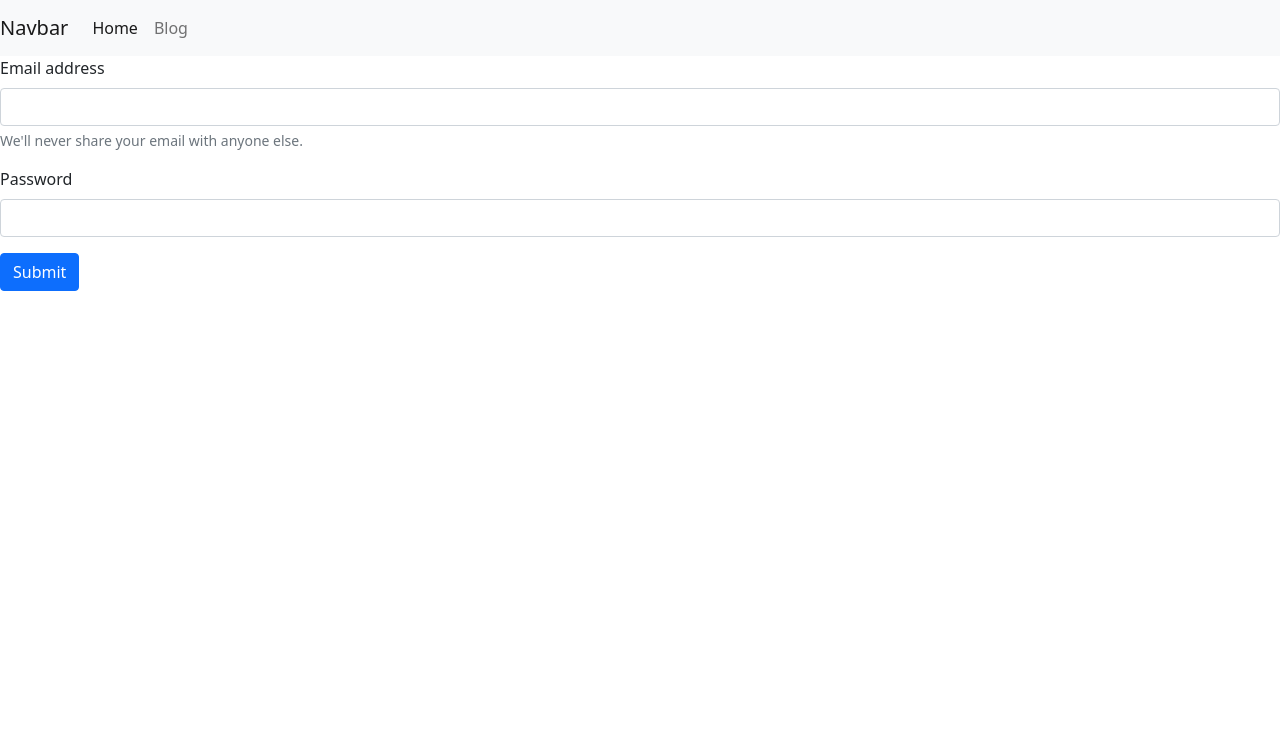
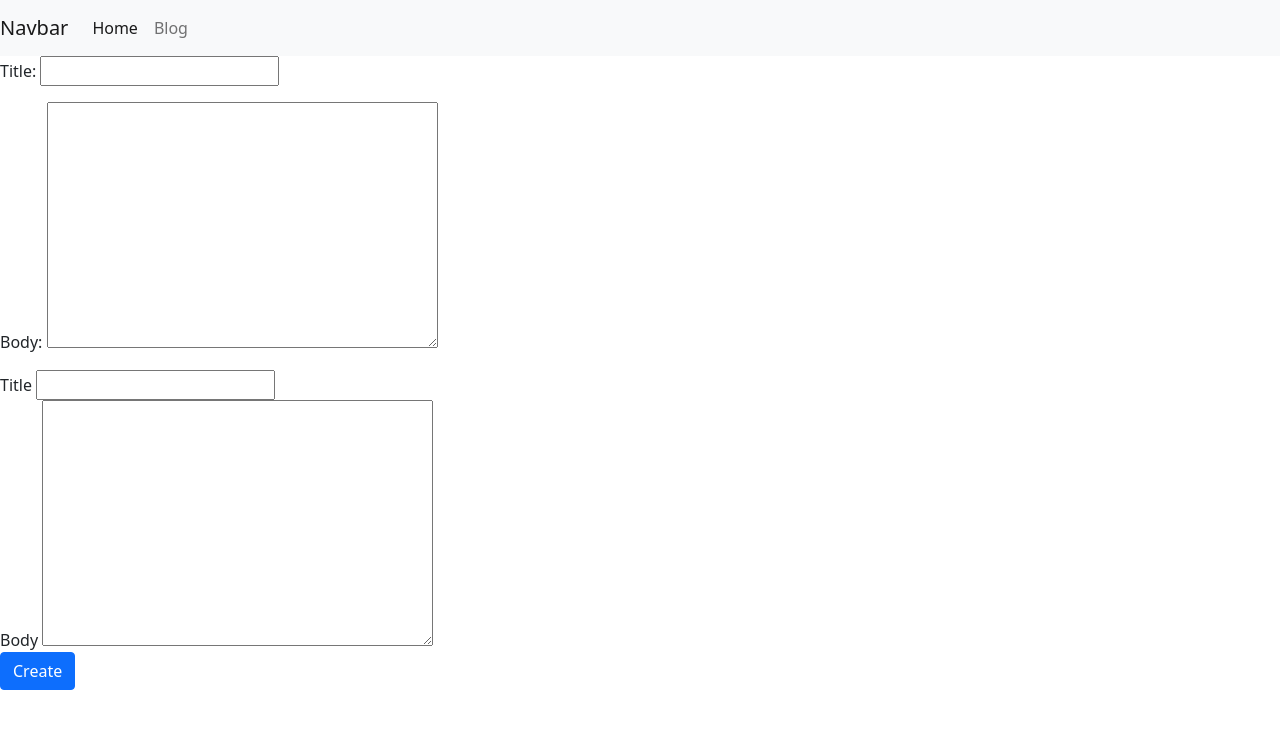
Before and after one commit to mitisit89/Notes, a Django app: page /notes/create in a window 1280 px wide. Shown: the top 729 px of the page. Run offline with Django 4.2, Linux system fonts and the light colour scheme.

Commit message:
create model form

```diff
--- a/core/notes/models.py
+++ b/core/notes/models.py
@@ -1,14 +1,24 @@
 from django.db import models
-
+from django import forms
 # Create your models here.
 
 
 class UserProfile(models.Model):
-    username=models.CharField(max_length=100,db_index=True)
-    user_emai=models.CharField(max_length=100,db_index=True)
-    user_password=models.CharField(max_length=140)
+    username = models.CharField(max_length=100, db_index=True)
+    user_emai = models.CharField(max_length=100, db_index=True)
+    user_password = models.CharField(max_length=140)
+
+
 class Note(models.Model):
-    title=models.CharField(max_length=150,db_index=True)
-    body=models.TextField(blank=True,db_index=True)
-    created=models.DateTimeField(auto_now_add=True)
-    ref_to_user=models.ForeignKey(UserProfile,on_delete=models.CASCADE)
+    title = models.CharField(max_length=150, db_index=True)
+    body = models.TextField(blank=True, db_index=True)
+    created = models.DateTimeField(auto_now_add=True)
+    ref_to_user = models.ForeignKey(UserProfile, on_delete=models.CASCADE)
+
+
+
+
+class NoteForm(forms.ModelForm):
+    class Meta:
+        model=Note
+        fields=['title','body']
--- a/core/notes/templates/notes/create_form.html
+++ b/core/notes/templates/notes/create_form.html
@@ -6,18 +6,23 @@ Create
 
 {%block content%}
 
-<form>
-  <div class="mb-3">
-    <label for="exampleInputEmail1" class="form-label">Email address</label>
-    <input type="email" class="form-control" id="exampleInputEmail1" aria-describedby="emailHelp">
-    <div id="emailHelp" class="form-text">We'll never share your email with anyone else.</div>
+<form action="{%url 'create_note'%}" method="post">
+  {%csrf_token%}
+  {{ form.as_p }}
+  {% for feild in form%}
+  <div class="form-group">
+    {%if feild.errors%}
+    <div class="alert alert-danger" role="alert">
+      {{feild.errors}}
+    </div>
+    {%endif%}
+
+    {{feild.label}}
+    {{feild}}
+
   </div>
-  <div class="mb-3">
-    <label for="exampleInputPassword1" class="form-label">Password</label>
-    <input type="password" class="form-control" id="exampleInputPassword1">
-  </div>
- <button type="submit" class="btn btn-primary">Submit</button>
+  {%endfor%}
+  <button type='submit' class="btn btn-primary">Create</button>
 </form>
 
-
 {%endblock%}
--- a/core/notes/urls.py
+++ b/core/notes/urls.py
@@ -3,6 +3,6 @@ from . import views
 
 
 urlpatterns = [
-    path("", views.index, name="index"),
-    path("create", views.create_note, name="create_note"),
+    path("", views.Index.as_view()),
+    path("create", views.CreateNoteView.as_view(), name="create_note"),
 ]
--- a/core/notes/views.py
+++ b/core/notes/views.py
@@ -1,9 +1,9 @@
-from django.shortcuts import render, HttpResponse, get_object_or_404
+from django.views import generic
+from .models import NoteForm
+class Index(generic.TemplateView):
+    template_name="notes/index.html"
 
-
-def index(request) -> HttpResponse:
-    return render(request, "notes/index.html")
-
-
-def create_note(request) -> HttpResponse:
-    return render (request, "notes/create_form.html")
+class CreateNoteView(generic.FormView):
+    template_name='notes/create_form.html'
+    form_class=NoteForm
+    success_url = '/notes'
```
